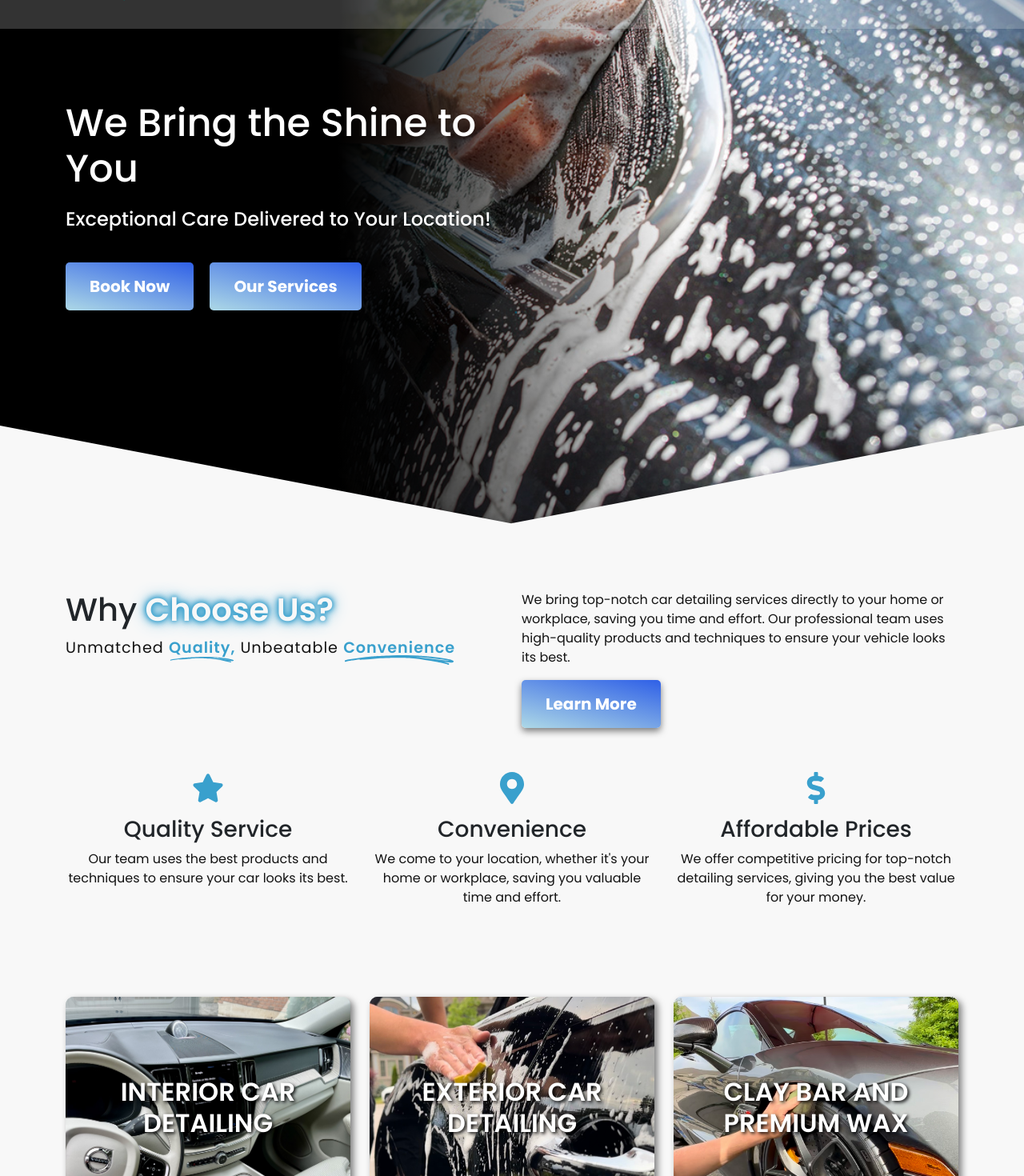
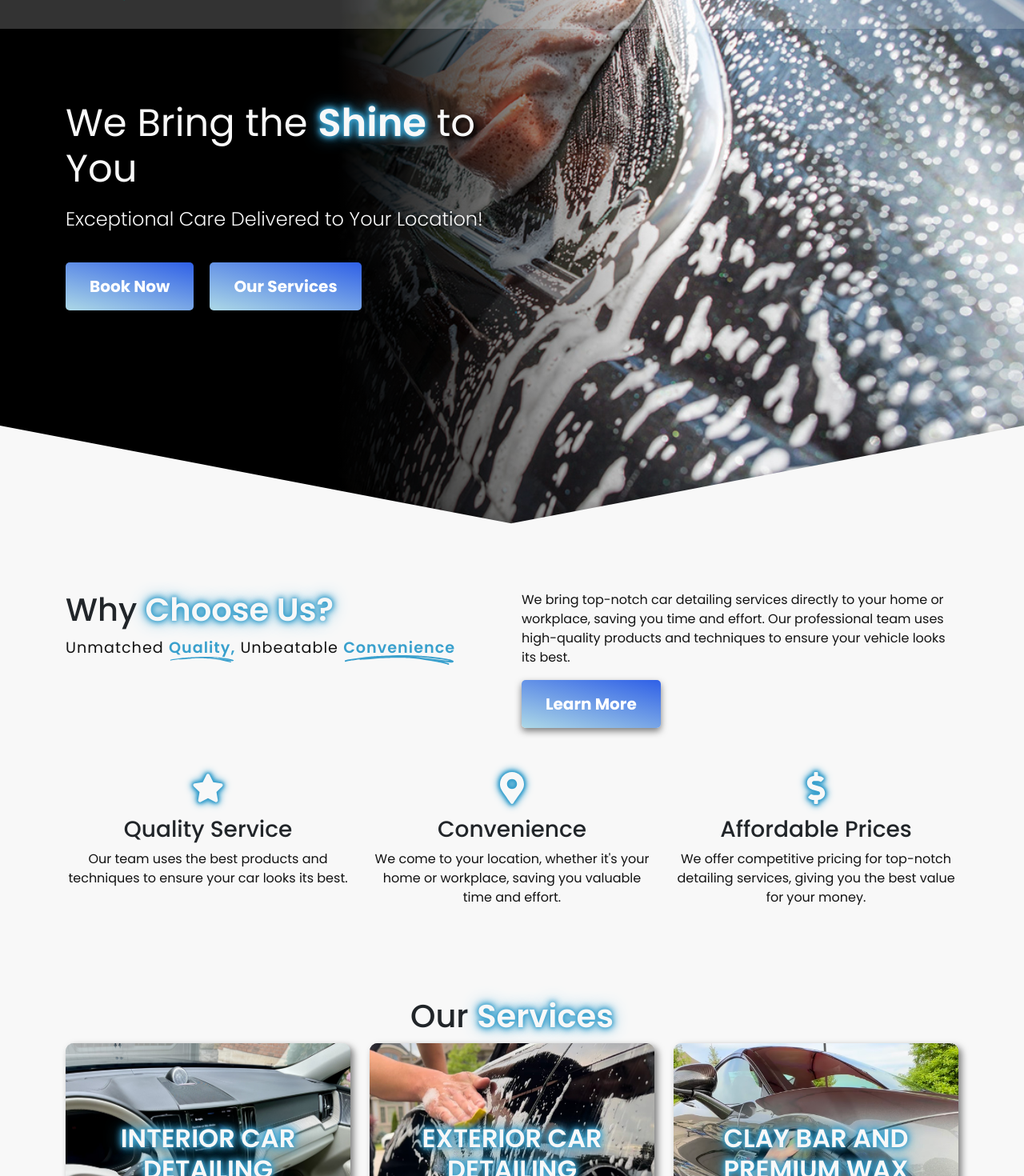
Before and after one commit to grantmacmillan/platinum-auto-detailing, a Next.js app: page / in a window 1280 px wide. Shown: the part 140-1610 px from the top of the page at 80% size. Built offline with nearby package versions, Linux system fonts and the light colour scheme.

Commit message:
styling changes to homepage

```diff
--- a/app/dividers.css
+++ b/app/dividers.css
@@ -172,3 +172,12 @@
 .custom-shape-divider-bottom-1721177111 .shape-fill {
     fill: red;
 }
+
+
+.heading-divider {
+    height: 2px;
+    width: 50%;
+    background: var(--new-primary);
+    background: linear-gradient(90deg, var(--background-color), var(--new-primary), var(--background-color));
+    margin: 15px auto;
+}
--- a/app/page.js
+++ b/app/page.js
@@ -39,7 +39,7 @@ export default function Home() {
         <Container >
           <Row>
             <Col md={6} className={styles.overlay}>
-              <h1 className={styles.heading}>We Bring the Shine to You</h1>
+              <h1 className={styles.heading}>We Bring the <strong>Shine</strong> to You</h1>
               <h2 className={styles.subHeading}>Exceptional Care Delivered to Your Location!</h2>
               <div className={styles.buttons}>
                 <Link href="/contact" passHref >
@@ -66,11 +66,12 @@ export default function Home() {
           <Row className="mb-5">
             <Col md={6}>
               <h2 className={styles.sectionHeading}>Why <strong>Choose Us?</strong></h2>
-              <p className={styles.subheading}>Unmatched <strong>Quality,</strong> Unbeatable <strong className={styles.convenience}>Convenience</strong></p>
+
+              <p className={styles.sectioinSubheading}>Unmatched <strong>Quality,</strong> Unbeatable <strong className={styles.convenience}>Convenience</strong></p>
             </Col>
             <Col md={6}>
               <p>We bring top-notch car detailing services directly to your home or workplace, saving you time and effort. Our professional team uses high-quality products and techniques to ensure your vehicle looks its best.</p>
-              <Link href="/contact" passHref >
+              <Link href="/about-us" passHref >
                 <span className="cta-button">
 
                   Learn More
@@ -83,17 +84,20 @@ export default function Home() {
               <FaStar className={styles.whyChooseUsIcon} />
               <h3>Quality Service</h3>
               <p>Our team uses the best products and techniques to ensure your car looks its best.</p>
+
             </Col>
             <Col md={4} className="text-center">
               <FaMapMarkerAlt className={styles.whyChooseUsIcon} />
               <h3>Convenience</h3>
               <p>We come to your location, whether it's your home or workplace, saving you valuable time and effort.</p>
+
             </Col>
 
             <Col md={4} className="text-center">
               <FaDollarSign className={styles.whyChooseUsIcon} />
               <h3>Affordable Prices</h3>
               <p>We offer competitive pricing for top-notch detailing services, giving you the best value for your money.</p>
+
             </Col>
           </Row>
         </Container>
@@ -105,6 +109,10 @@ export default function Home() {
 
       <section className={styles.servicesSection} >
         <Container className="py-5">
+          <div className="text-center">
+            <h2 className={styles.sectionHeading}>Our <strong>Services</strong></h2>
+
+          </div>
           <Row className="justify-content-center">
             {cardsData.map(card => {
               const IconComponent = card.icon;
--- a/app/page.module.css
+++ b/app/page.module.css
@@ -37,13 +37,30 @@
 }
 
 .heading {
-  font-size: 48px;
+  font-weight: 400;
+  font-size: 3rem;
   margin-bottom: 20px;
+  text-shadow: 4px 4px 4px rgba(0, 0, 0, 0.8);
+  color: var(--text-light);
+
+}
+
+.heading strong {
+  font-weight: 600;
+  color: var(--text-light);
+  text-shadow: 0px 0px 5px var(--new-primary), 0px 0px 10px var(--new-primary), 0px 0px 10px var(--new-primary), 0px 0px 20px var(--new-primary) !important;
+  /* Updated shadow color */
+
 }
 
 .subHeading {
-  font-size: 24px;
+  color: var(--text-light);
+
+  font-size: 1.5rem;
+  font-weight: 300;
   margin-bottom: 40px;
+  text-shadow: 2px 2px 4px rgba(0, 0, 0, 0.8);
+
 }
 
 .buttons {
@@ -51,26 +68,7 @@
   gap: 20px;
 }
 
-.bookNow {
-  background-color: green;
-  color: white;
-  padding: 10px 20px;
-  border: none;
-  cursor: pointer;
-}
 
-.viewServices {
-  background-color: transparent;
-  color: white;
-  border: 1px solid white;
-  padding: 10px 20px;
-  cursor: pointer;
-}
-
-.bookNow:hover,
-.viewServices:hover {
-  opacity: 0.8;
-}
 
 .svgDivider {
   position: absolute;
@@ -98,7 +96,7 @@
 
 .sectionHeading strong {
   font-weight: 600;
-  color: var(--background-color);
+  color: var(--text-light);
   text-shadow: 0px 0px 5px var(--new-primary), 0px 0px 10px var(--new-primary), 0px 0px 10px var(--new-primary), 0px 0px 20px var(--new-primary);
   /* Updated shadow color */
 
@@ -106,20 +104,20 @@
 
 
 
-.subheading {
+.sectioinSubheading {
   font-size: 1.2rem;
   font-weight: normal;
   letter-spacing: 1px;
   margin-bottom: 20px;
 }
 
-.subheading strong {
+.sectioinSubheading strong {
   font-weight: 600;
   color: var(--new-primary);
   position: relative;
 }
 
-.subheading strong::after {
+.sectioinSubheading strong::after {
   content: '';
   position: absolute;
   left: 0;
@@ -150,7 +148,8 @@
 .whyChooseUsIcon {
   font-size: 2.5rem;
   margin-bottom: 15px;
-  color: var(--new-primary);
+  color: var(--text-light);
+  filter: drop-shadow(0px 0px 1px var(--new-primary)) drop-shadow(0px 0px 2px var(--new-primary)) drop-shadow(0px 0px 2px var(--new-primary)) drop-shadow(0px 0px 4px var(--new-primary));
 }
 
 .text-center h3 {
@@ -229,9 +228,10 @@
   font-size: 2rem;
   font-weight: 600;
   text-transform: uppercase;
+  color: var(--text-light);
   margin: 20px 0;
   transition: margin 0.3s ease-out;
-  text-shadow: 2px 2px 4px #000;
+  text-shadow: 0px 0px 5px var(--new-primary), 0px 0px 10px var(--new-primary), 0px 0px 10px var(--new-primary), 0px 0px 20px var(--new-primary);
 }
 
 .hoverCardDescription {
```
